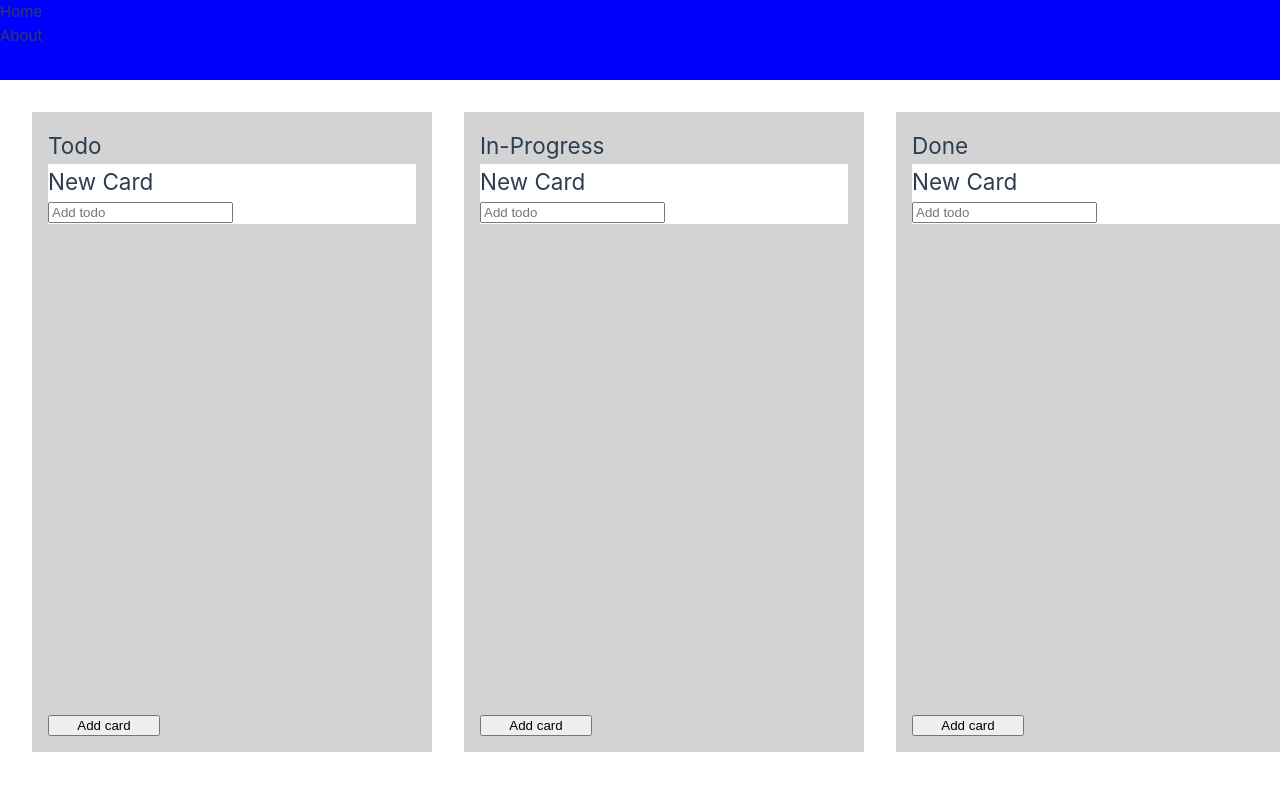
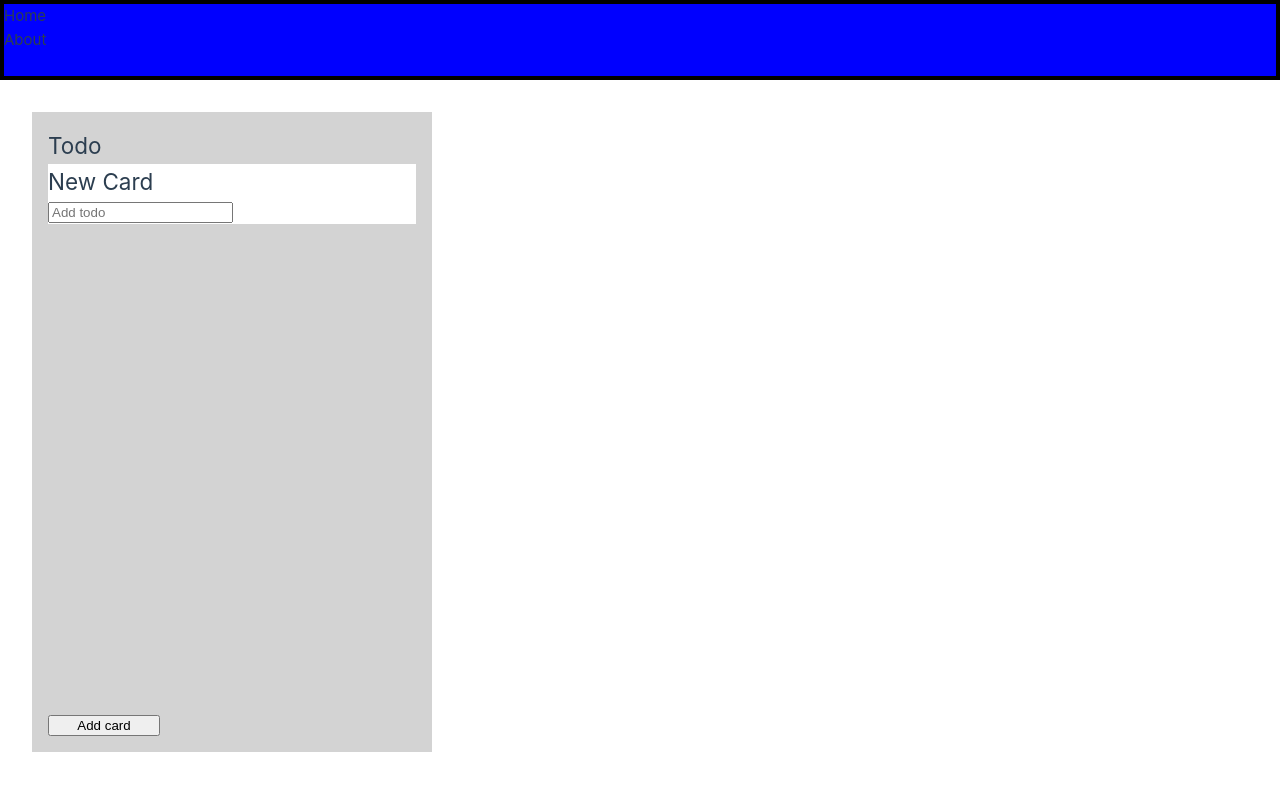
Before and after one commit to GVoynikov/bello, a Vue app: page / in a window 1280 px wide. Shown: the top 790 px of the page. Built offline with nearby package versions, Linux system fonts and the light colour scheme.

Commit message:
Added broken modal..

```diff
--- a/src/App.vue
+++ b/src/App.vue
@@ -1,15 +1,20 @@
 <script setup>
 import { RouterLink, RouterView } from "vue-router";
+import { ref } from "vue";
 import HeaderTop from './components/HeaderTop.vue';
 import TodoSection from './components/TodoSection.vue';
+import ModalCard from './components/ModalCard.vue';
+
+let hasBorder = ref(true)
 </script>
 
 <template>
-  <HeaderTop />
+
+  <HeaderTop :isBordered="hasBorder" />
   <div id="sections">
     <TodoSection sectionTitle='Todo' />
-    <TodoSection sectionTitle='In-Progress' />
-    <TodoSection sectionTitle='Done' />
+    <!-- <TodoSection sectionTitle='In-Progress' />
+    <TodoSection sectionTitle='Done' /> -->
   </div>
   <RouterView />
 </template>
--- a/src/components/HeaderTop.vue
+++ b/src/components/HeaderTop.vue
@@ -1,17 +1,15 @@
 <script>
 export default {
     name: 'HeaderTop',
-    data () {
-        return {
-            isBordered: false,
-        }
+    props: {
+        isBordered: Boolean
     }
 }
 
 </script>
 
 <template>
-    <ul v-bind:class='{bordered: isBordered}'>
+    <ul v-bind:class='{ bordered: isBordered }'>
         <li>Home</li>
         <li>About</li>
     </ul>
--- /dev/null
+++ b/src/components/ModalCard.vue
@@ -0,0 +1,43 @@
+<script>
+export default {
+    props: {
+        isOpen: {
+            type: Boolean,
+            default: false
+        }
+
+    }
+}
+
+
+
+</script>
+
+<template>
+    <div v-if='isOpen' class="modal-background">
+        <div id="modal">
+            <div id="heading">
+                <slot name="heading"></slot>
+            </div>
+            <div id="task">
+                <slot name='task'></slot>
+            </div>
+        </div>
+    </div>
+</template>
+
+<style scoped>
+.modal-background {
+    background: rgba(0, 0, 0, 0.3);
+    position: fixed;
+    width: 100%;
+    height: 100vh;
+    z-index: 100;
+    top: 0;
+    left: 0;
+}
+
+#modal {
+    background-color: white;
+}
+</style>
--- a/src/components/TodoSection.vue
+++ b/src/components/TodoSection.vue
@@ -1,11 +1,18 @@
 <script>
 import { ref } from 'vue';
 import TodoCard from './TodoCard.vue';
+import ModalCard from './ModalCard.vue';
+
 const todos = ref([]);
+const isModalOpen = ref(true);
+
+
 
 export default {
     components: {
-        TodoCard
+        TodoCard,
+        ModalCard
+
     },
     props: {
         sectionTitle: String
@@ -17,16 +24,20 @@ export default {
 
 <template>
 
-    <main>
+    <ModalCard :isOpen='isModalOpen'>
+        <template #heading>
+            <h1>This is heading</h1>
+        </template>
+        <template #task>Taskkkk</template>
+    </ModalCard>
     <div id="container">
         <h2>{{ sectionTitle }}</h2>
         <div id="cards">
             <TodoCard />
         </div>
-            <button>Add card</button>
+        <button @click="">Add card</button>
 
     </div>
-    </main>
 
 </template>
 
```
Lines whose indentation alone changed are shown as unchanged.
